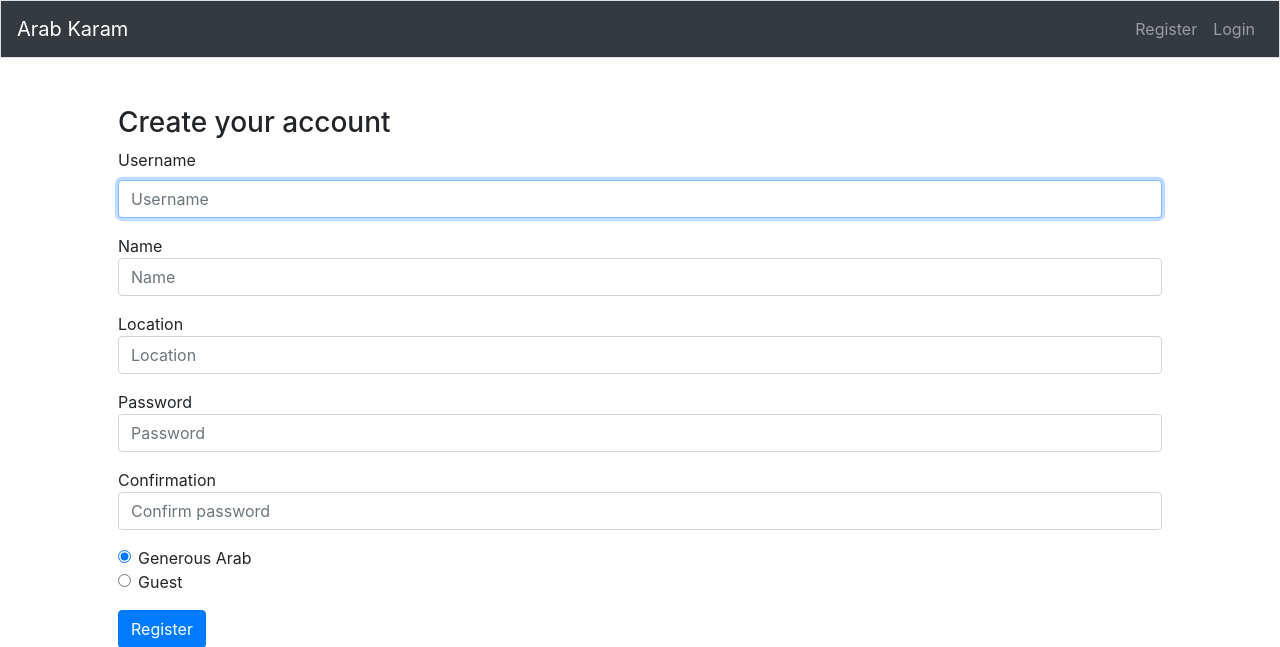
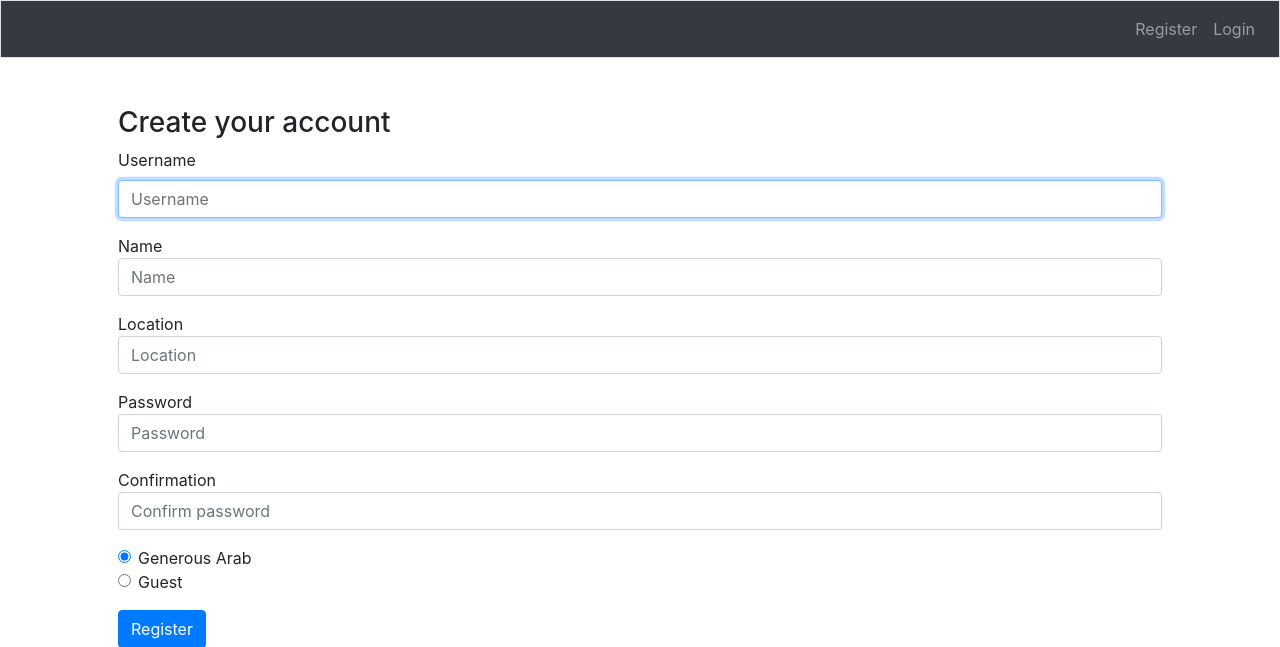
Before and after one commit to Amromranshehata/generous_arab_app, a Flask app: page /register in a window 1280 px wide. Shown: the top 647 px of the page. Run offline with Flask 2, Linux system fonts and the light colour scheme; some libraries are stand-ins or nearby versions.

Commit message:
Update layout.html

```diff
--- a/templates/layout.html
+++ b/templates/layout.html
@@ -22,9 +22,6 @@
 
 <body>
 <nav class="navbar navbar-expand-lg navbar-dark bg-dark border">
-    <a class="navbar-brand" style="color:white">
-        Arab Karam
-    </a>
     <button class="navbar-toggler" type="button" data-toggle="collapse" data-target="#navbarNavDropdown"
             aria-controls="navbarNavDropdown" aria-expanded="false" aria-label="Toggle navigation">
         <span class="navbar-toggler-icon"></span>
```
